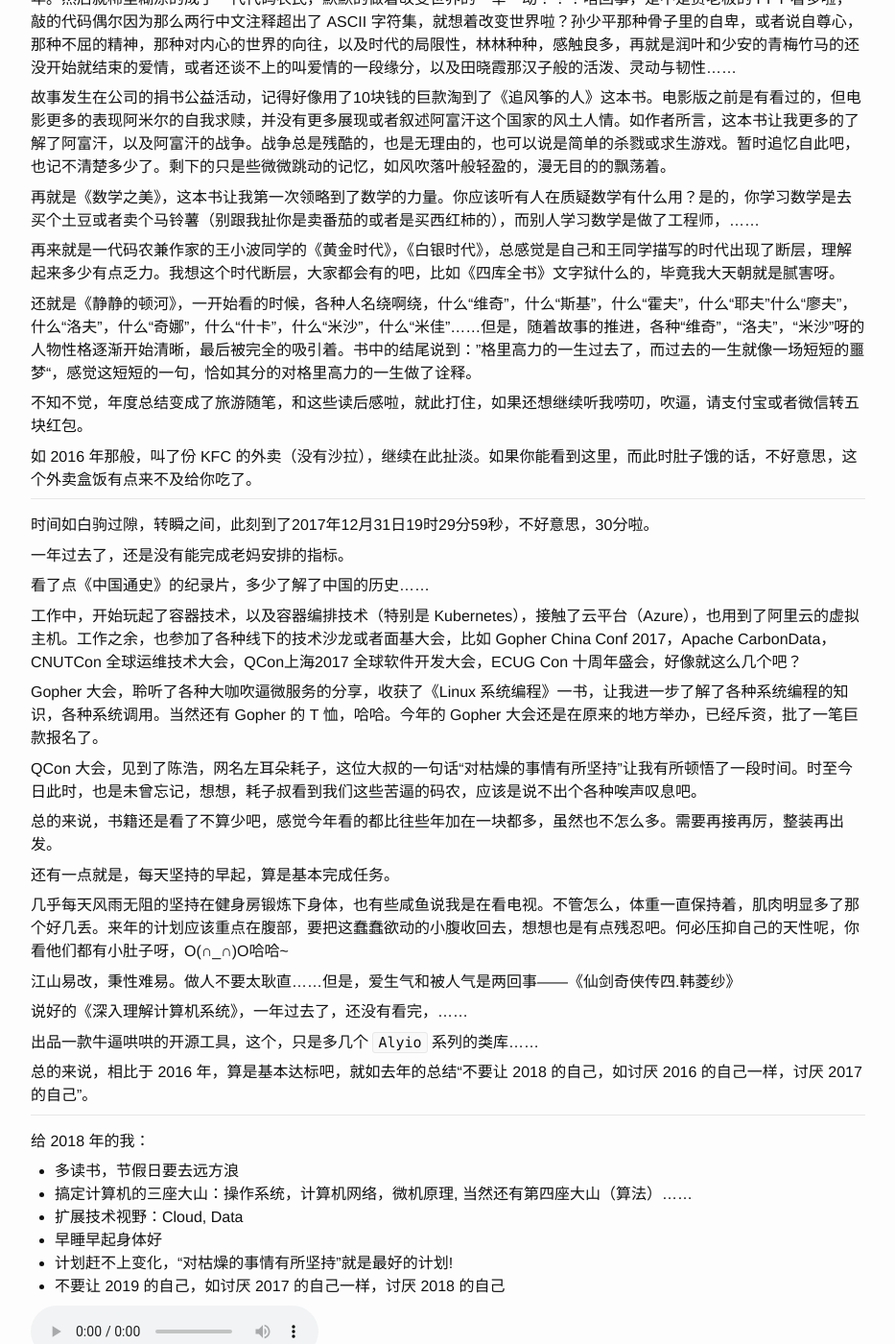
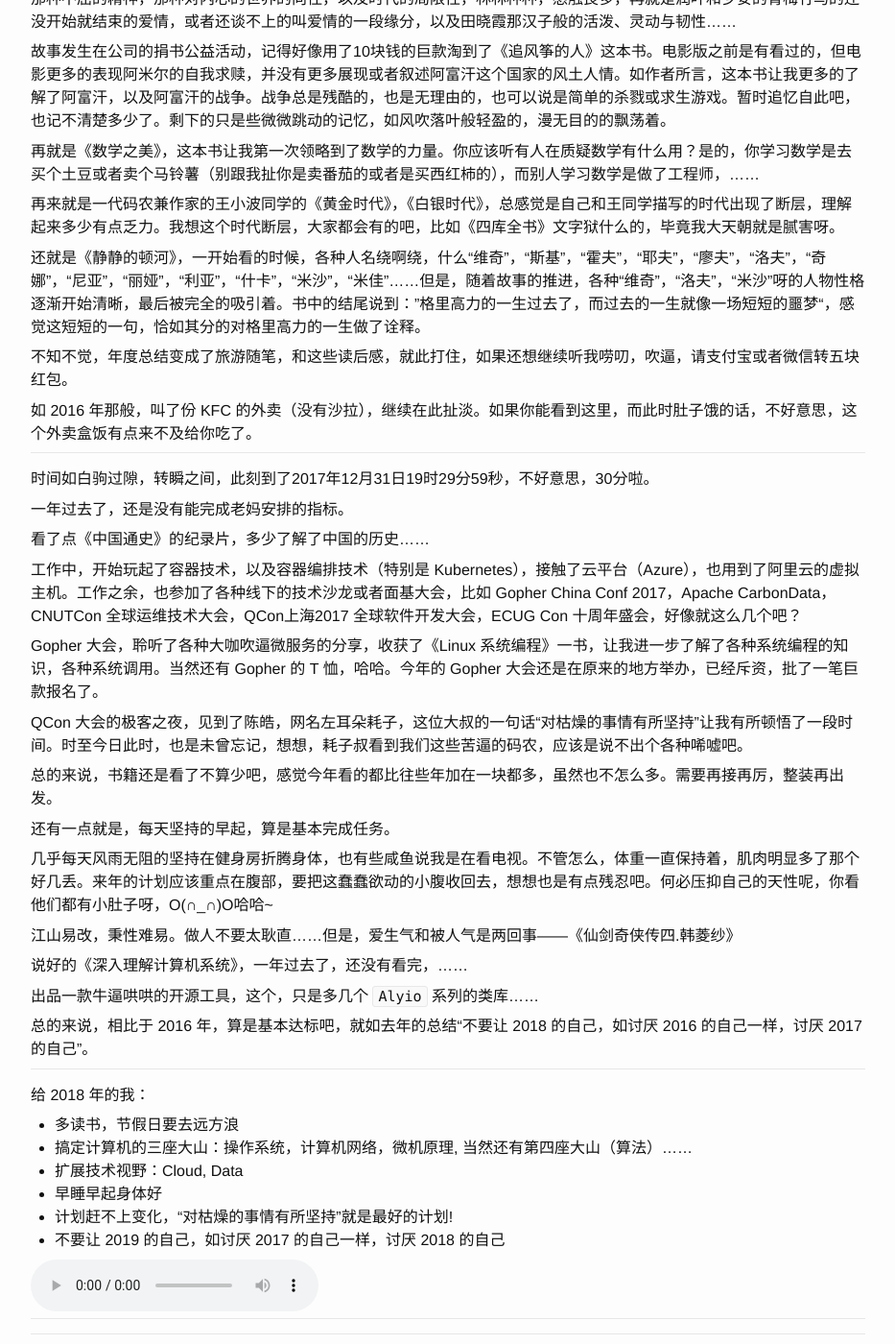
Before and after one commit to ousiax/ousiax.github.io, a Jekyll site: the page built from _posts/2017-12-31-annual-summary-2017.md, in a window 1280 px wide and 1400 px high, scrolled down 3415 px. Shown: the whole window at 96% size, without its empty margins (173-1106 px from the left). Built offline with Jekyll 4.4.1, drawn with Linux system fonts in a browser that asks for light colours; comment, search, counter and statistics services are not loaded; some of the changed text lies outside the part shown.

Commit message:
Update 2017-12-31-annual-summary-2017.md

```diff
--- a/_posts/2017-12-31-annual-summary-2017.md
+++ b/_posts/2017-12-31-annual-summary-2017.md
@@ -104,9 +104,9 @@
 
 再来就是一代码农兼作家的王小波同学的《黄金时代》，《白银时代》，总感觉是自己和王同学描写的时代出现了断层，理解起来多少有点乏力。我想这个时代断层，大家都会有的吧，比如《四库全书》文字狱什么的，毕竟我大天朝就是腻害呀。
 
-还就是《静静的顿河》，一开始看的时候，各种人名绕啊绕，什么“维奇”，什么“斯基”，什么“霍夫”，什么“耶夫”什么“廖夫”，什么“洛夫”，什么“奇娜”，什么“什卡”，什么“米沙”，什么“米佳”……但是，随着故事的推进，各种“维奇”，“洛夫”，“米沙”呀的人物性格逐渐开始清晰，最后被完全的吸引着。书中的结尾说到："格里高力的一生过去了，而过去的一生就像一场短短的噩梦“，感觉这短短的一句，恰如其分的对格里高力的一生做了诠释。
+还就是《静静的顿河》，一开始看的时候，各种人名绕啊绕，什么“维奇”，“斯基”，“霍夫”，“耶夫”，“廖夫”，“洛夫”，“奇娜”，“尼亚”，“丽娅”，“利亚”，“什卡”，“米沙”，“米佳”……但是，随着故事的推进，各种“维奇”，“洛夫”，“米沙”呀的人物性格逐渐开始清晰，最后被完全的吸引着。书中的结尾说到："格里高力的一生过去了，而过去的一生就像一场短短的噩梦“，感觉这短短的一句，恰如其分的对格里高力的一生做了诠释。
 
-不知不觉，年度总结变成了旅游随笔，和这些读后感啦，就此打住，如果还想继续听我唠叨，吹逼，请支付宝或者微信转五块红包。
+不知不觉，年度总结变成了旅游随笔，和这些读后感，就此打住，如果还想继续听我唠叨，吹逼，请支付宝或者微信转五块红包。
 
 如 2016 年那般，叫了份 KFC 的外卖（没有沙拉），继续在此扯淡。如果你能看到这里，而此时肚子饿的话，不好意思，这个外卖盒饭有点来不及给你吃了。
 
@@ -122,13 +122,13 @@
 
 Gopher 大会，聆听了各种大咖吹逼微服务的分享，收获了《Linux 系统编程》一书，让我进一步了解了各种系统编程的知识，各种系统调用。当然还有 Gopher 的 T 恤，哈哈。今年的 Gopher 大会还是在原来的地方举办，已经斥资，批了一笔巨款报名了。
 
-QCon 大会，见到了陈浩，网名左耳朵耗子，这位大叔的一句话“对枯燥的事情有所坚持”让我有所顿悟了一段时间。时至今日此时，也是未曾忘记，想想，耗子叔看到我们这些苦逼的码农，应该是说不出个各种唉声叹息吧。
+QCon 大会的极客之夜，见到了陈皓，网名左耳朵耗子，这位大叔的一句话“对枯燥的事情有所坚持”让我有所顿悟了一段时间。时至今日此时，也是未曾忘记，想想，耗子叔看到我们这些苦逼的码农，应该是说不出个各种唏嘘吧。
 
 总的来说，书籍还是看了不算少吧，感觉今年看的都比往些年加在一块都多，虽然也不怎么多。需要再接再厉，整装再出发。
 
 还有一点就是，每天坚持的早起，算是基本完成任务。
 
-几乎每天风雨无阻的坚持在健身房锻炼下身体，也有些咸鱼说我是在看电视。不管怎么，体重一直保持着，肌肉明显多了那个好几丢。来年的计划应该重点在腹部，要把这蠢蠢欲动的小腹收回去，想想也是有点残忍吧。何必压抑自己的天性呢，你看他们都有小肚子呀，O(∩\_∩)O哈哈~
+几乎每天风雨无阻的坚持在健身房折腾身体，也有些咸鱼说我是在看电视。不管怎么，体重一直保持着，肌肉明显多了那个好几丢。来年的计划应该重点在腹部，要把这蠢蠢欲动的小腹收回去，想想也是有点残忍吧。何必压抑自己的天性呢，你看他们都有小肚子呀，O(∩\_∩)O哈哈~
 
 江山易改，秉性难易。做人不要太耿直……但是，爱生气和被人气是两回事——《仙剑奇侠传四.韩菱纱》
 
@@ -150,7 +150,7 @@
 - 不要让 2019 的自己，如讨厌 2017 的自己一样，讨厌 2018 的自己
 
 <audio controls="">
-  <source src="/assets/audio/dreams-the-cranberries.mp3" type="audio/mpeg">
+  <source src="/assets/audio/noicybino-the-road.mp3" type="audio/mpeg">
 Your browser does not support the audio element.
 </audio>
 
@@ -189,8 +189,6 @@
 
 尽管朝廷上下都在为自己呼号，但嵇康自己深知在劫难逃。他做了两个直到今日都让人出乎意料的安排，第一件是他为孩子写下一篇家诫，点点滴滴皆是教孩子们要谨小慎微，遵从礼教。另一件是嵇康没有把自己的孩子托付给自己的哥哥稽喜，没有托付给他敬重的阮籍，更没有交给日日相伴的向秀，而是托付给了山涛，曾经立誓绝交的山涛，他希望山涛能帮助儿子稽绍步入仕途，担负起一个士人的责任。
 
-山涛没有辜负嵇康的嘱托，他告诉这个孩子，不要成为乡愿之徒，要能与世沉浮，又能坚持气节。十八年后，嵇绍成为晋朝的忠臣，他以身体护卫君主，丧身于飞箭之下。
-
 嵇康行刑的当天，洛阳城万人空巷，有关史书记录下来这个悲壮的时刻。临刑时，嵇康神色坦然。他顾看日影，离行刑尚有一段时间，要来一架古琴，在众士子的注目下开始拨弄琴弦，弹奏《广陵散》。铮铮的琴声、慷慨的曲调，铺天盖地。曲终之时，他略有遗憾的感叹：《广陵散》从今要断绝了。
 
 –《魏晋风度.中国通史》
```
Also changed, not shown: other parts of _posts/2017-12-31-annual-summary-2017.md (+3 -3 lines), 1 other file.
